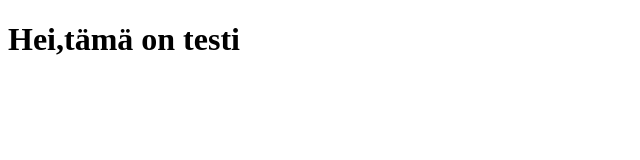
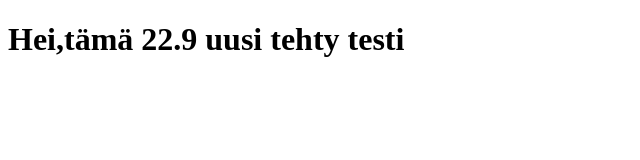
Before and after one commit to minnalehikoinen/minnalehikoinen.github.io, a plain HTML site: page index.html in a window 1280 px wide. Shown: the whole page, without its empty margins (0-640 px from the left). Drawn offline with Linux system fonts and the light colour scheme.

Commit message:
heippa githubin hostaus

```diff
--- a/index.html
+++ b/index.html
@@ -1,7 +1,7 @@
 <!doctype html>
 <head>
-	<title>hei Github</title>
+	<title>Hei Github</title>
 </head>
 <body>
-	<h1>Hei,tämä on testi</h1>
+	<h1>Hei,tämä 22.9 uusi tehty testi</h1
 </body>
```
